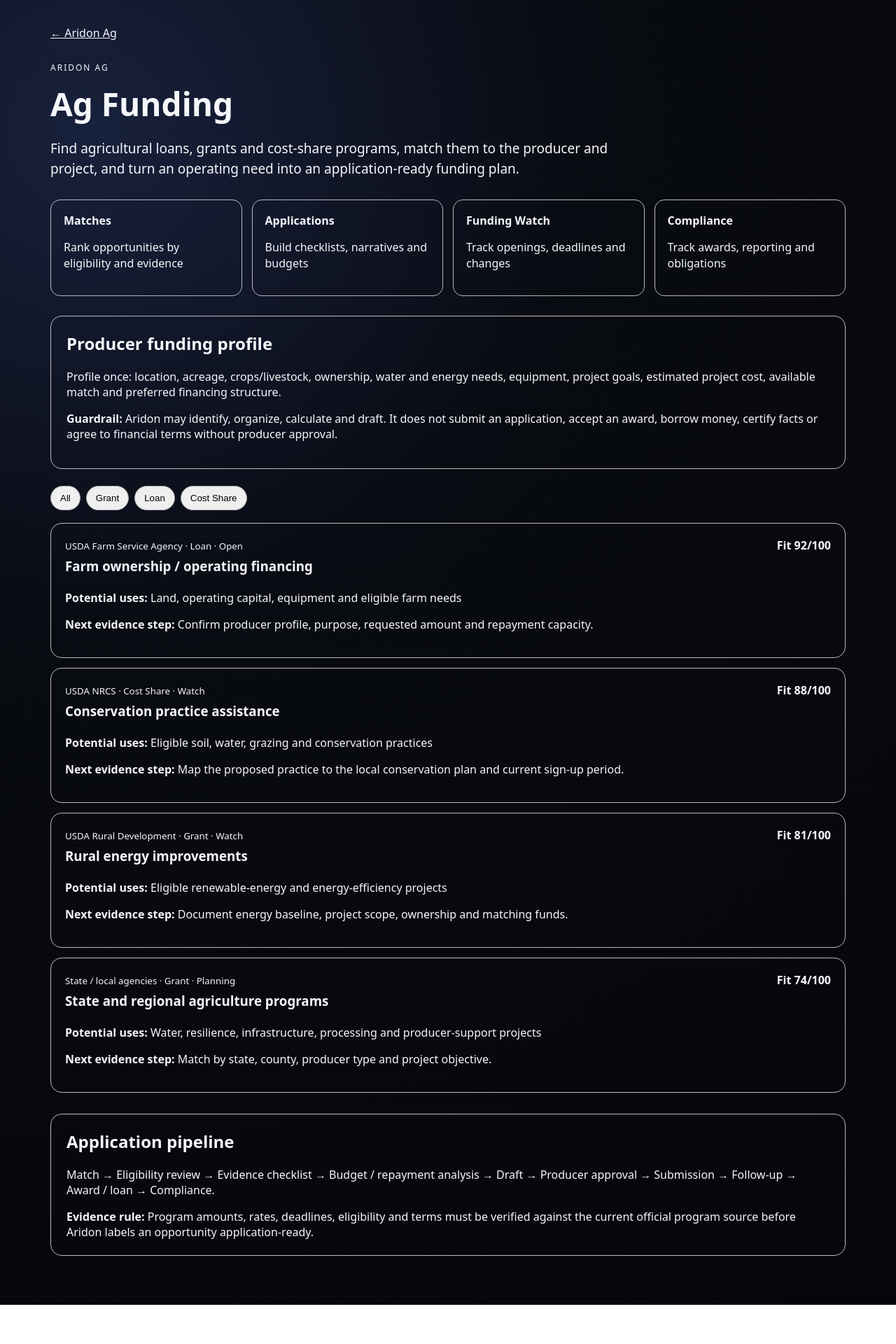
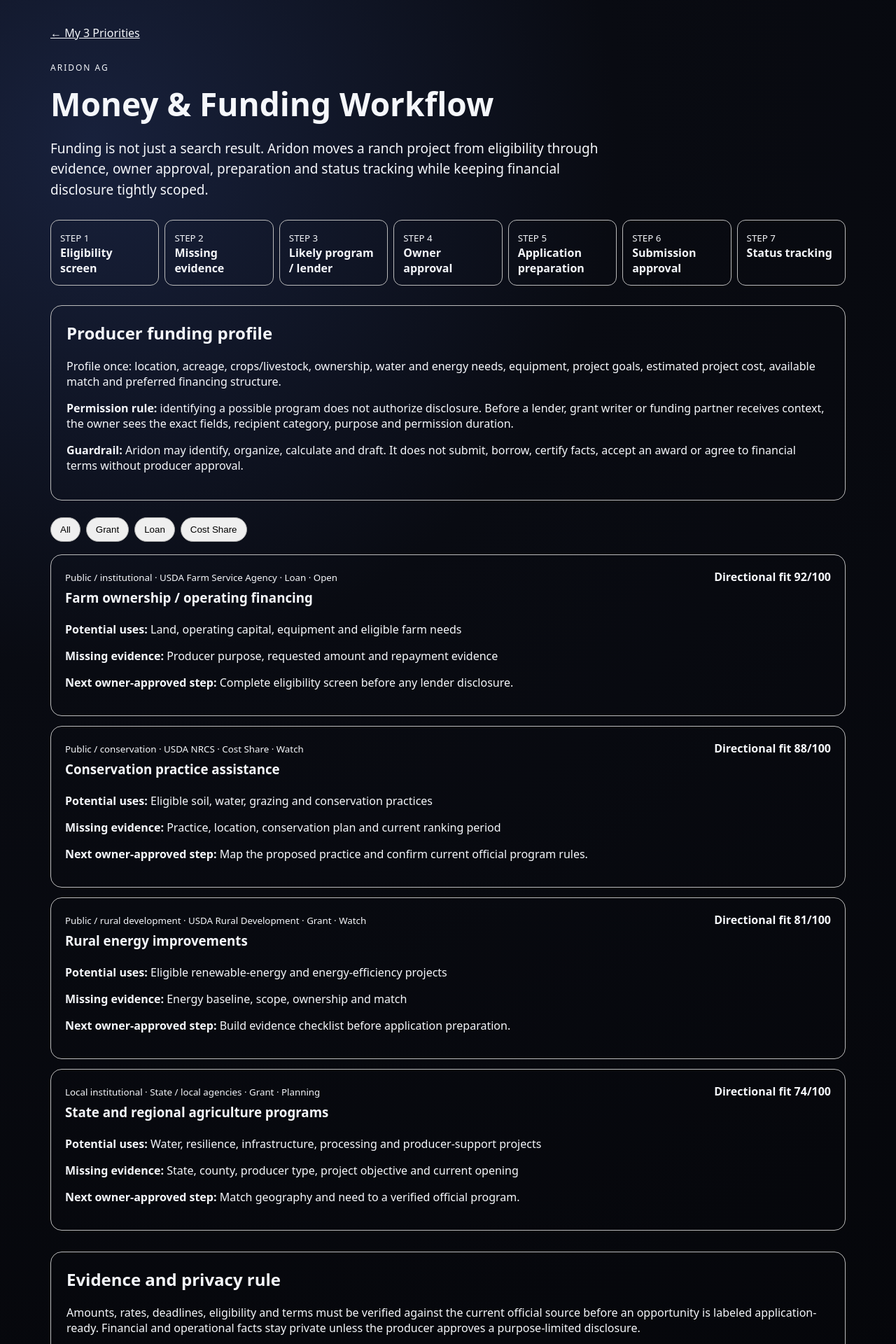
Before and after one commit to jimrusk/aridon-app, a Next.js app: page /ag/funding in a window 1280 px wide. Shown: the top 1920 px of the page at 70% size. Before the commit the page ends 1864 px from the top, so only its background shows below. Built offline with nearby package versions, Linux system fonts and the light colour scheme.

Commit message:
Turn Ag funding into owner-approved workflow

```diff
--- a/app/ag/funding/page.tsx
+++ b/app/ag/funding/page.tsx
@@ -5,67 +5,18 @@ import { useMemo, useState } from "react";
 
 type FundingType = "Grant" | "Loan" | "Cost Share";
 type FundingStatus = "Open" | "Watch" | "Planning";
+type Opportunity = { name:string; provider:string; providerClass:string; type:FundingType; status:FundingStatus; fit:number; uses:string; missing:string; next:string };
 
-type Opportunity = {
-  name: string;
-  provider: string;
-  type: FundingType;
-  status: FundingStatus;
-  fit: number;
-  uses: string;
-  next: string;
-};
-
-const opportunities: Opportunity[] = [
-  { name: "Farm ownership / operating financing", provider: "USDA Farm Service Agency", type: "Loan", status: "Open", fit: 92, uses: "Land, operating capital, equipment and eligible farm needs", next: "Confirm producer profile, purpose, requested amount and repayment capacity." },
-  { name: "Conservation practice assistance", provider: "USDA NRCS", type: "Cost Share", status: "Watch", fit: 88, uses: "Eligible soil, water, grazing and conservation practices", next: "Map the proposed practice to the local conservation plan and current sign-up period." },
-  { name: "Rural energy improvements", provider: "USDA Rural Development", type: "Grant", status: "Watch", fit: 81, uses: "Eligible renewable-energy and energy-efficiency projects", next: "Document energy baseline, project scope, ownership and matching funds." },
-  { name: "State and regional agriculture programs", provider: "State / local agencies", type: "Grant", status: "Planning", fit: 74, uses: "Water, resilience, infrastructure, processing and producer-support projects", next: "Match by state, county, producer type and project objective." },
+const opportunities:Opportunity[]=[
+ {name:"Farm ownership / operating financing",provider:"USDA Farm Service Agency",providerClass:"Public / institutional",type:"Loan",status:"Open",fit:92,uses:"Land, operating capital, equipment and eligible farm needs",missing:"Producer purpose, requested amount and repayment evidence",next:"Complete eligibility screen before any lender disclosure."},
+ {name:"Conservation practice assistance",provider:"USDA NRCS",providerClass:"Public / conservation",type:"Cost Share",status:"Watch",fit:88,uses:"Eligible soil, water, grazing and conservation practices",missing:"Practice, location, conservation plan and current ranking period",next:"Map the proposed practice and confirm current official program rules."},
+ {name:"Rural energy improvements",provider:"USDA Rural Development",providerClass:"Public / rural development",type:"Grant",status:"Watch",fit:81,uses:"Eligible renewable-energy and energy-efficiency projects",missing:"Energy baseline, scope, ownership and match",next:"Build evidence checklist before application preparation."},
+ {name:"State and regional agriculture programs",provider:"State / local agencies",providerClass:"Local institutional",type:"Grant",status:"Planning",fit:74,uses:"Water, resilience, infrastructure, processing and producer-support projects",missing:"State, county, producer type, project objective and current opening",next:"Match geography and need to a verified official program."},
 ];
-
-export default function AgFundingPage() {
-  const [kind, setKind] = useState<"All" | FundingType>("All");
-  const filtered = useMemo(() => opportunities.filter((item) => kind === "All" || item.type === kind), [kind]);
-
-  return (
-    <main style={{ maxWidth: 1180, margin: "0 auto", padding: "36px 22px 70px", fontFamily: "system-ui, sans-serif" }}>
-      <Link href="/ag" style={{ color: "inherit" }}>← Aridon Ag</Link>
-      <p style={{ marginTop: 30, textTransform: "uppercase", letterSpacing: 2, fontSize: 12 }}>Aridon Ag</p>
-      <h1 style={{ fontSize: 46, margin: "6px 0 10px" }}>Ag Funding</h1>
-      <p style={{ maxWidth: 820, fontSize: 19, lineHeight: 1.55 }}>
-        Find agricultural loans, grants and cost-share programs, match them to the producer and project, and turn an operating need into an application-ready funding plan.
-      </p>
-
-      <section style={{ display: "grid", gridTemplateColumns: "repeat(auto-fit,minmax(210px,1fr))", gap: 14, margin: "28px 0" }}>
-        {[['Matches','Rank opportunities by eligibility and evidence'],['Applications','Build checklists, narratives and budgets'],['Funding Watch','Track openings, deadlines and changes'],['Compliance','Track awards, reporting and obligations']].map(([title, body]) => (
-          <div key={title} style={{ border: "1px solid #bbb", borderRadius: 14, padding: 18 }}><strong>{title}</strong><p style={{ lineHeight: 1.45 }}>{body}</p></div>
-        ))}
-      </section>
-
-      <section style={{ border: "1px solid #bbb", borderRadius: 16, padding: 22, marginBottom: 24 }}>
-        <h2 style={{ marginTop: 0 }}>Producer funding profile</h2>
-        <p>Profile once: location, acreage, crops/livestock, ownership, water and energy needs, equipment, project goals, estimated project cost, available match and preferred financing structure.</p>
-        <p><strong>Guardrail:</strong> Aridon may identify, organize, calculate and draft. It does not submit an application, accept an award, borrow money, certify facts or agree to financial terms without producer approval.</p>
-      </section>
-
-      <div style={{ display: "flex", gap: 8, flexWrap: "wrap", marginBottom: 18 }}>
-        {(["All", "Grant", "Loan", "Cost Share"] as const).map((item) => <button key={item} onClick={() => setKind(item)} style={{ padding: "9px 13px", borderRadius: 20, border: "1px solid #aaa", cursor: "pointer" }}>{item}</button>)}
-      </div>
-
-      <section style={{ display: "grid", gap: 14 }}>
-        {filtered.map((item) => (
-          <article key={item.name} style={{ border: "1px solid #bbb", borderRadius: 16, padding: 20 }}>
-            <div style={{ display: "flex", justifyContent: "space-between", gap: 18, flexWrap: "wrap" }}><div><small>{item.provider} · {item.type} · {item.status}</small><h3 style={{ margin: "6px 0" }}>{item.name}</h3></div><strong>Fit {item.fit}/100</strong></div>
-            <p><strong>Potential uses:</strong> {item.uses}</p><p><strong>Next evidence step:</strong> {item.next}</p>
-          </article>
-        ))}
-      </section>
-
-      <section style={{ marginTop: 30, padding: 22, border: "1px solid #bbb", borderRadius: 16 }}>
-        <h2 style={{ marginTop: 0 }}>Application pipeline</h2>
-        <p>Match → Eligibility review → Evidence checklist → Budget / repayment analysis → Draft → Producer approval → Submission → Follow-up → Award / loan → Compliance.</p>
-        <p style={{ marginBottom: 0 }}><strong>Evidence rule:</strong> Program amounts, rates, deadlines, eligibility and terms must be verified against the current official program source before Aridon labels an opportunity application-ready.</p>
-      </section>
-    </main>
-  );
-}
+const pipeline=['Eligibility screen','Missing evidence','Likely program / lender','Owner approval','Application preparation','Submission approval','Status tracking'];
+export default function AgFundingPage(){const[kind,setKind]=useState<"All"|FundingType>("All");const filtered=useMemo(()=>opportunities.filter(i=>kind==="All"||i.type===kind),[kind]);return <main style={{maxWidth:1180,margin:"0 auto",padding:"36px 22px 70px",fontFamily:"system-ui,sans-serif"}}><Link href="/ag/app" style={{color:"inherit"}}>← My 3 Priorities</Link><p style={{marginTop:30,textTransform:"uppercase",letterSpacing:2,fontSize:12}}>Aridon Ag</p><h1 style={{fontSize:46,margin:"6px 0 10px"}}>Money & Funding Workflow</h1><p style={{maxWidth:820,fontSize:19,lineHeight:1.55}}>Funding is not just a search result. Aridon moves a ranch project from eligibility through evidence, owner approval, preparation and status tracking while keeping financial disclosure tightly scoped.</p>
+<section style={{display:"grid",gridTemplateColumns:"repeat(auto-fit,minmax(150px,1fr))",gap:8,margin:"28px 0"}}>{pipeline.map((p,i)=><div key={p} style={{border:"1px solid #bbb",borderRadius:12,padding:13}}><small>STEP {i+1}</small><br/><strong>{p}</strong></div>)}</section>
+<section style={{border:"1px solid #bbb",borderRadius:16,padding:22,marginBottom:24}}><h2 style={{marginTop:0}}>Producer funding profile</h2><p>Profile once: location, acreage, crops/livestock, ownership, water and energy needs, equipment, project goals, estimated project cost, available match and preferred financing structure.</p><p><strong>Permission rule:</strong> identifying a possible program does not authorize disclosure. Before a lender, grant writer or funding partner receives context, the owner sees the exact fields, recipient category, purpose and permission duration.</p><p><strong>Guardrail:</strong> Aridon may identify, organize, calculate and draft. It does not submit, borrow, certify facts, accept an award or agree to financial terms without producer approval.</p></section>
+<div style={{display:"flex",gap:8,flexWrap:"wrap",marginBottom:18}}>{(["All","Grant","Loan","Cost Share"] as const).map(item=><button key={item} onClick={()=>setKind(item)} style={{padding:"9px 13px",borderRadius:20,border:"1px solid #aaa",cursor:"pointer"}}>{item}</button>)}</div>
+<section style={{display:"grid",gap:14}}>{filtered.map(item=><article key={item.name} style={{border:"1px solid #bbb",borderRadius:16,padding:20}}><div style={{display:"flex",justifyContent:"space-between",gap:18,flexWrap:"wrap"}}><div><small>{item.providerClass} · {item.provider} · {item.type} · {item.status}</small><h3 style={{margin:"6px 0"}}>{item.name}</h3></div><strong>Directional fit {item.fit}/100</strong></div><p><strong>Potential uses:</strong> {item.uses}</p><p><strong>Missing evidence:</strong> {item.missing}</p><p><strong>Next owner-approved step:</strong> {item.next}</p></article>)}</section>
+<section style={{marginTop:30,padding:22,border:"1px solid #bbb",borderRadius:16}}><h2 style={{marginTop:0}}>Evidence and privacy rule</h2><p>Amounts, rates, deadlines, eligibility and terms must be verified against the current official source before an opportunity is labeled application-ready. Financial and operational facts stay private unless the producer approves a purpose-limited disclosure.</p></section></main>}
```
